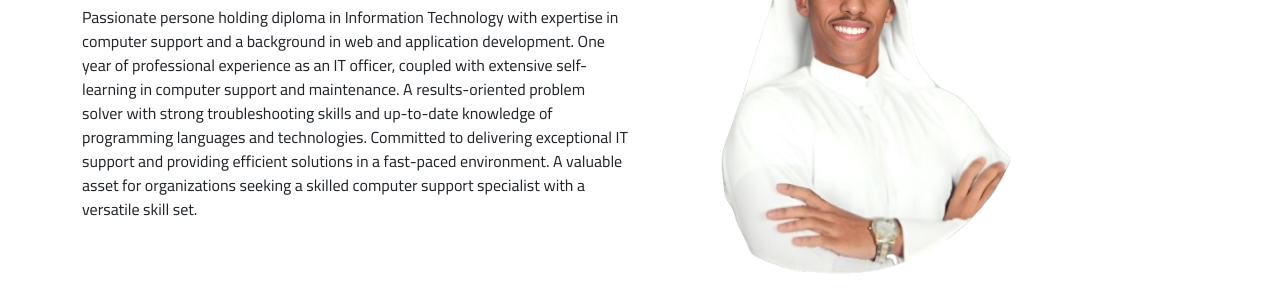
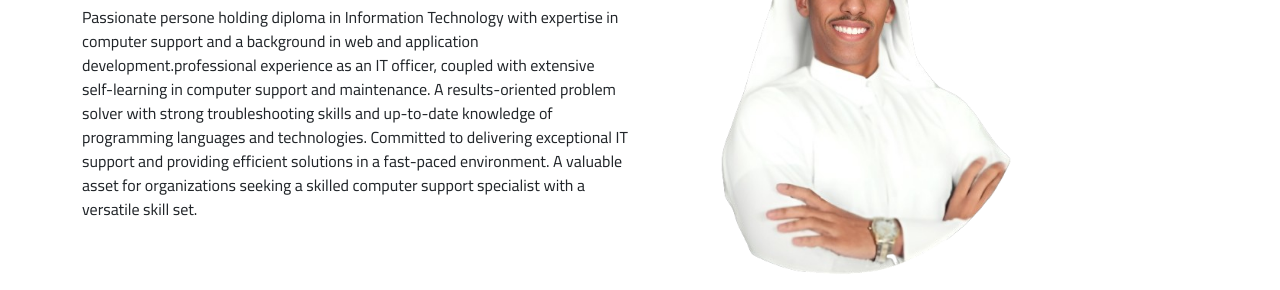
Before and after one commit to AlamiriAbdulrazzaq/abdulrazzaq, a plain HTML site: page index.html in a window 1280 px wide. Shown: the part 510-800 px from the top of the page. Drawn offline with nearby package versions, Linux system fonts and the light colour scheme.

Commit message:
Update index.html

```diff
--- a/index.html
+++ b/index.html
@@ -87,7 +87,7 @@
           <p>
             Passionate persone holding diploma in Information Technology with
             expertise in computer support and a background in web and
-            application development. One year of professional experience as an
+            application development.professional experience as an
             IT officer, coupled with extensive self-learning in computer support
             and maintenance. A results-oriented problem solver with strong
             troubleshooting skills and up-to-date knowledge of programming
```
